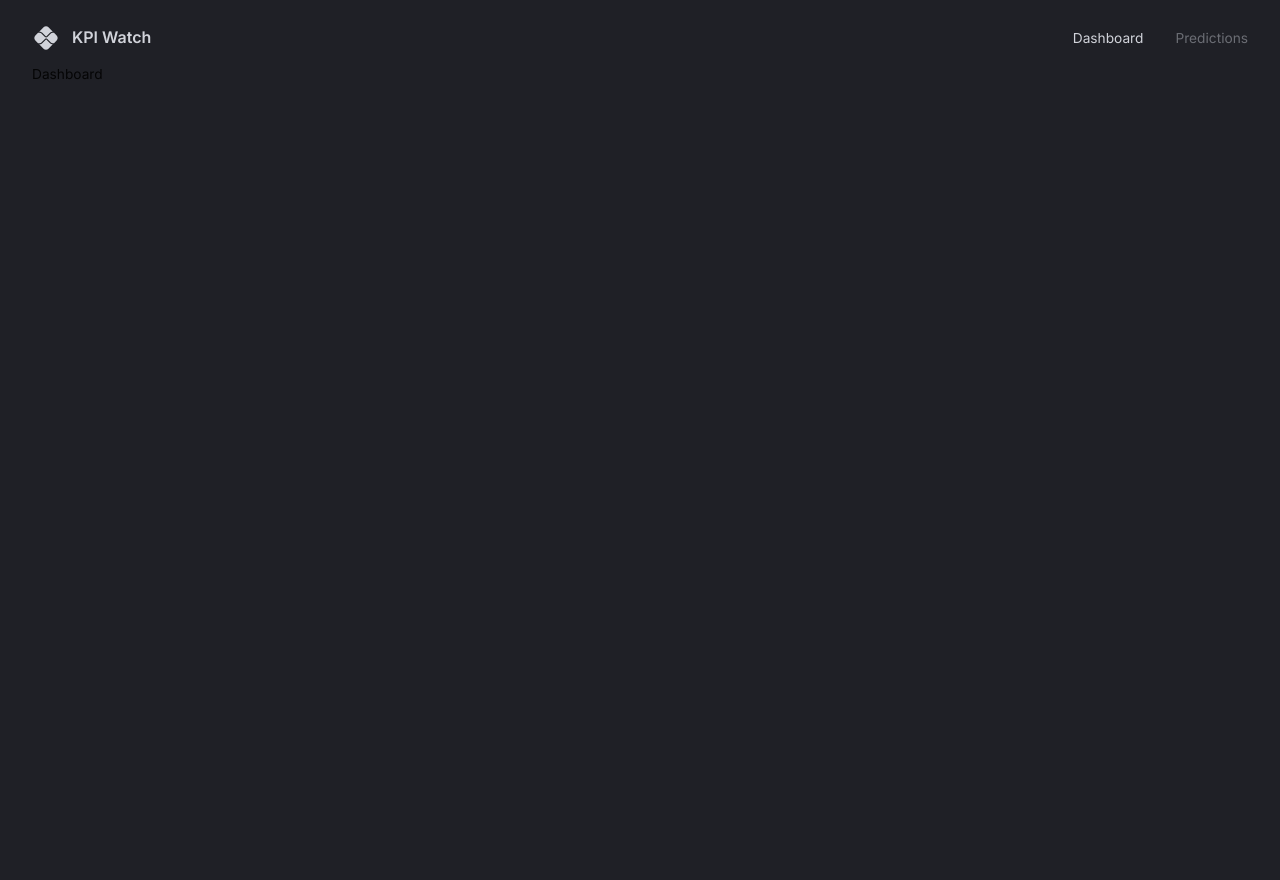
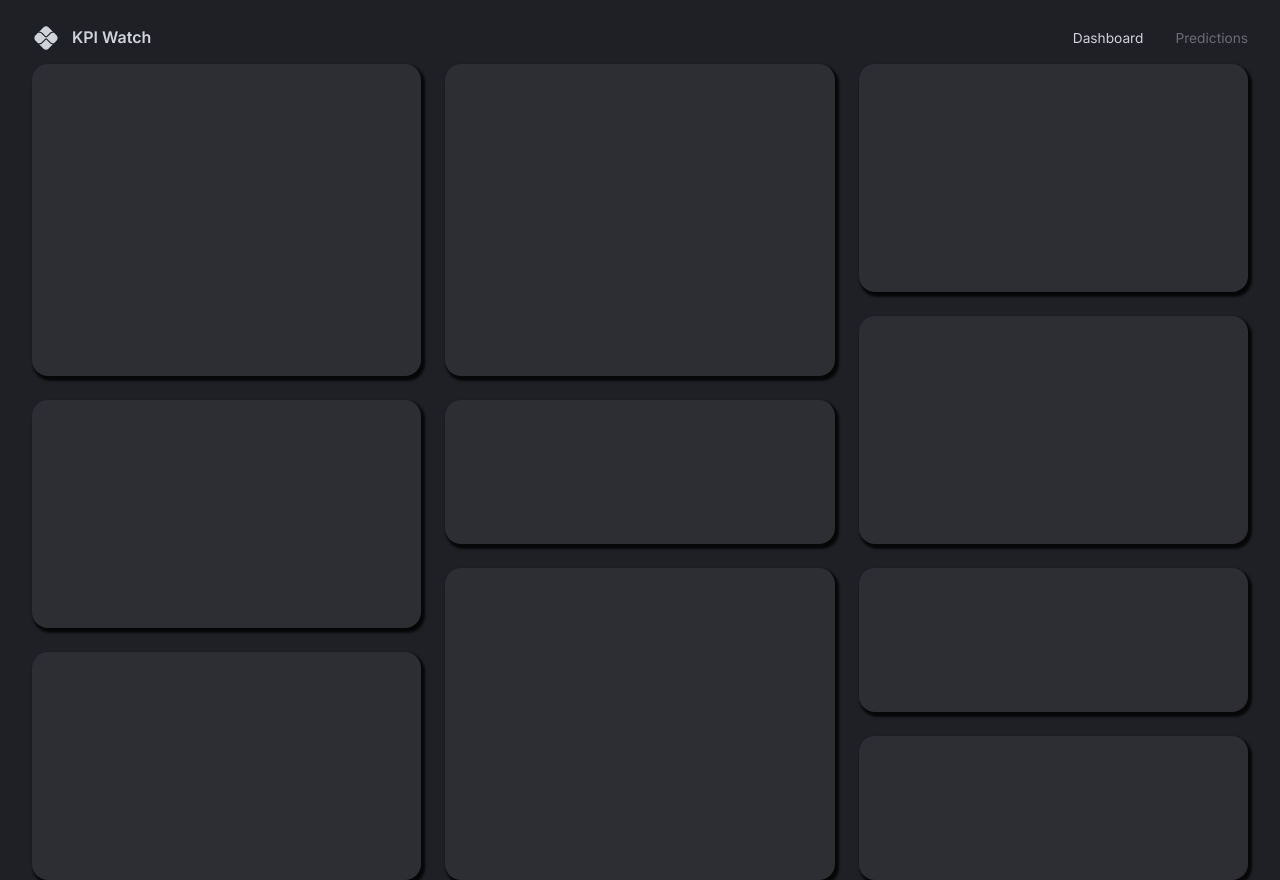
Before and after one commit to JoeCrash/kpiwatch-client, a React (Vite) app: page / in a window 1280 px wide. Before the commit the page ends 800 px from the top, so only its background shows below. Built offline with nearby package versions, Linux system fonts and the light colour scheme.

Commit message:
add row components to organize dashboard boxes

```diff
--- a/src/App.tsx
+++ b/src/App.tsx
@@ -4,6 +4,7 @@
 import { BrowserRouter, Route, Routes } from "react-router-dom";
 import { themeSettings } from "./theme";
 import Navbar from "@/scenes/navbar";
+import Dashboard from "@/scenes/dashboard";
 
 function App() {
   const theme = useMemo(()=> createTheme(themeSettings), []);
@@ -16,7 +17,7 @@
             <Box width="100%" height="100%" padding="1rem 2rem 4rem 2rem">
               <Navbar />
               <Routes>
-                <Route path="/" element={<div>Dashboard</div>} />
+                <Route path="/" element={<Dashboard />} />
                 <Route path="/predictions" element={<div>Predictions</div>} />
               </Routes>
             </Box>
--- /dev/null
+++ b/src/components/DashboardBox.tsx
@@ -0,0 +1,10 @@
+import { Box } from "@mui/material";
+import { styled } from "@mui/material";
+
+const DashboardBox = styled(Box)(({ theme }) => ({
+  backgroundColor: theme.palette.background.light,
+  borderRadius: "1rem",
+  boxShadow: "0.15rem 0.2rem 0.15rem 0.1rem rgba(0, 0, 0, .8)",
+}));
+
+export default DashboardBox;
--- /dev/null
+++ b/src/scenes/dashboard/Row1.tsx
@@ -0,0 +1,13 @@
+import DashboardBox from '@/components/DashboardBox';
+
+const Row1 = () => {
+  return (
+    <>
+        <DashboardBox bgcolor="#fff" gridArea="a"></DashboardBox>
+        <DashboardBox bgcolor="#fff" gridArea="b"></DashboardBox>
+        <DashboardBox bgcolor="#fff" gridArea="c"></DashboardBox>
+    </>
+  )
+}
+
+export default Row1
--- /dev/null
+++ b/src/scenes/dashboard/Row2.tsx
@@ -0,0 +1,13 @@
+import DashboardBox from "@/components/DashboardBox";
+
+const Row2 = () => {
+  return (
+    <>
+        <DashboardBox bgcolor="#fff" gridArea="d"></DashboardBox>
+        <DashboardBox bgcolor="#fff" gridArea="e"></DashboardBox>
+        <DashboardBox bgcolor="#fff" gridArea="f"></DashboardBox>
+    </>
+  )
+}
+
+export default Row2
--- /dev/null
+++ b/src/scenes/dashboard/Row3.tsx
@@ -0,0 +1,14 @@
+import DashboardBox from "@/components/DashboardBox";
+
+const Row3 = () => {
+  return (
+    <>
+        <DashboardBox bgcolor="#fff" gridArea="g"></DashboardBox>
+        <DashboardBox bgcolor="#fff" gridArea="h"></DashboardBox>
+        <DashboardBox bgcolor="#fff" gridArea="i"></DashboardBox>
+        <DashboardBox bgcolor="#fff" gridArea="j"></DashboardBox>
+    </>
+  )
+}
+
+export default Row3
--- /dev/null
+++ b/src/scenes/dashboard/index.tsx
@@ -0,0 +1,83 @@
+import { Box, useMediaQuery } from "@mui/material";
+import Row1 from "./Row1";
+import Row2 from "./Row2";
+import Row3 from './Row3';
+
+type Props = {};
+
+//breaking down vertical into 10 units
+const gridTemplateLargeScreens = `
+    "a b c"
+    "a b c"
+    "a b c"
+    "a b f"
+    "d e f"
+    "d e f"
+    "d h i"
+    "g h i"
+    "g h j"
+    "g h j"
+`;
+const gridTemplateSmallScreens = `
+"a"
+"a"
+"a"
+"a"
+"b"
+"b"
+"b"
+"b"
+"c"
+"c"
+"c"
+"d"
+"d"
+"d"
+"e"
+"e"
+"f"
+"f"
+"f"
+"g"
+"g"
+"g"
+"h"
+"h"
+"h"
+"h"
+"i"
+"i"
+"j"
+"j"
+`;
+
+const Dashboard = (props: Props) => {
+  const isAboveMediumScreens = useMediaQuery("(min-width: 1200px)");
+  return (
+    <Box
+      width="100%"
+      height="100%"
+      display="grid"
+      gap="1.5rem"
+      sx={
+        isAboveMediumScreens
+          ? {
+              gridTemplateColumns: "repeat(3, minmax(370px, 1fr))",
+              gridTemplateRows: "repeat(10, minmax(60px, 1fr))",
+              gridTemplateAreas: gridTemplateLargeScreens,
+            }
+          : {
+              gridAutoColumns: "100%",
+              gridAutoRows: "80px",
+              gridTemplateAreas: gridTemplateSmallScreens,
+            }
+      }
+    >
+      <Row1/>
+      <Row2/>
+      <Row3/>
+    </Box>
+  );
+};
+
+export default Dashboard;
```
